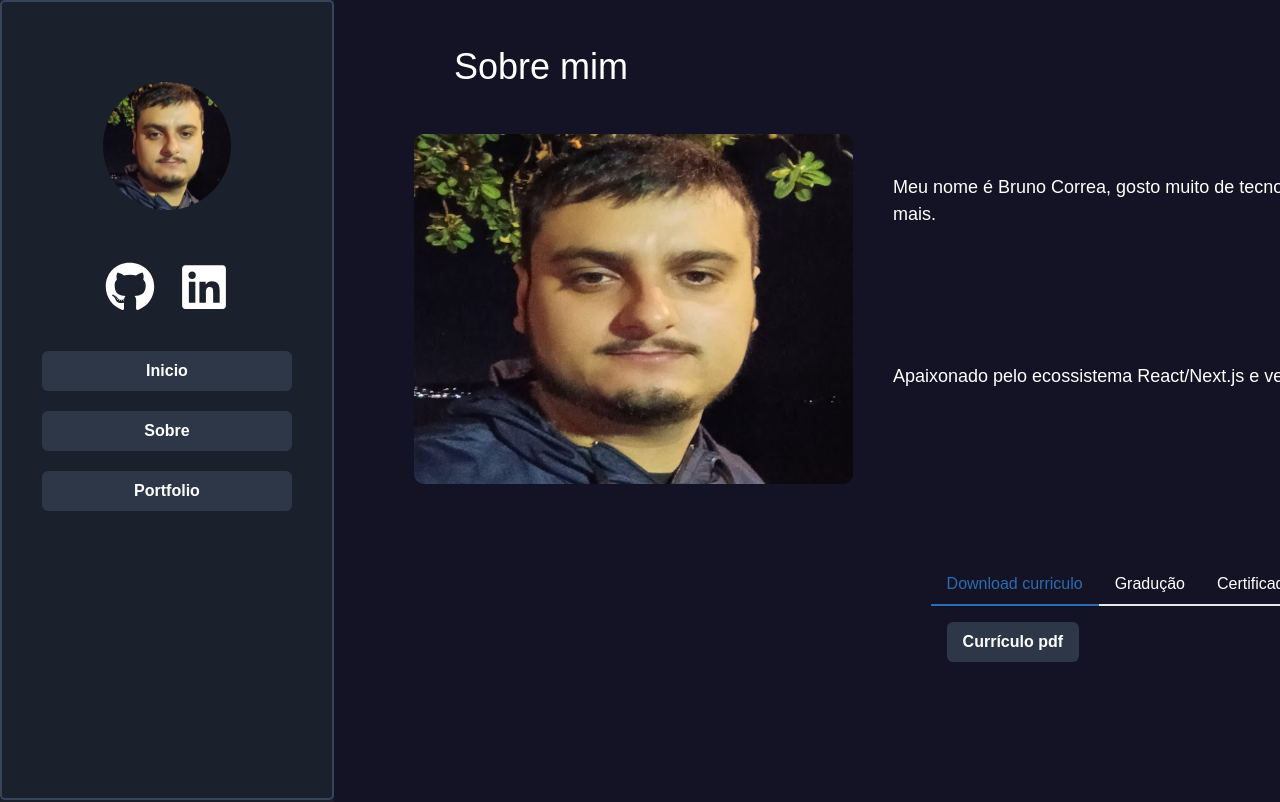
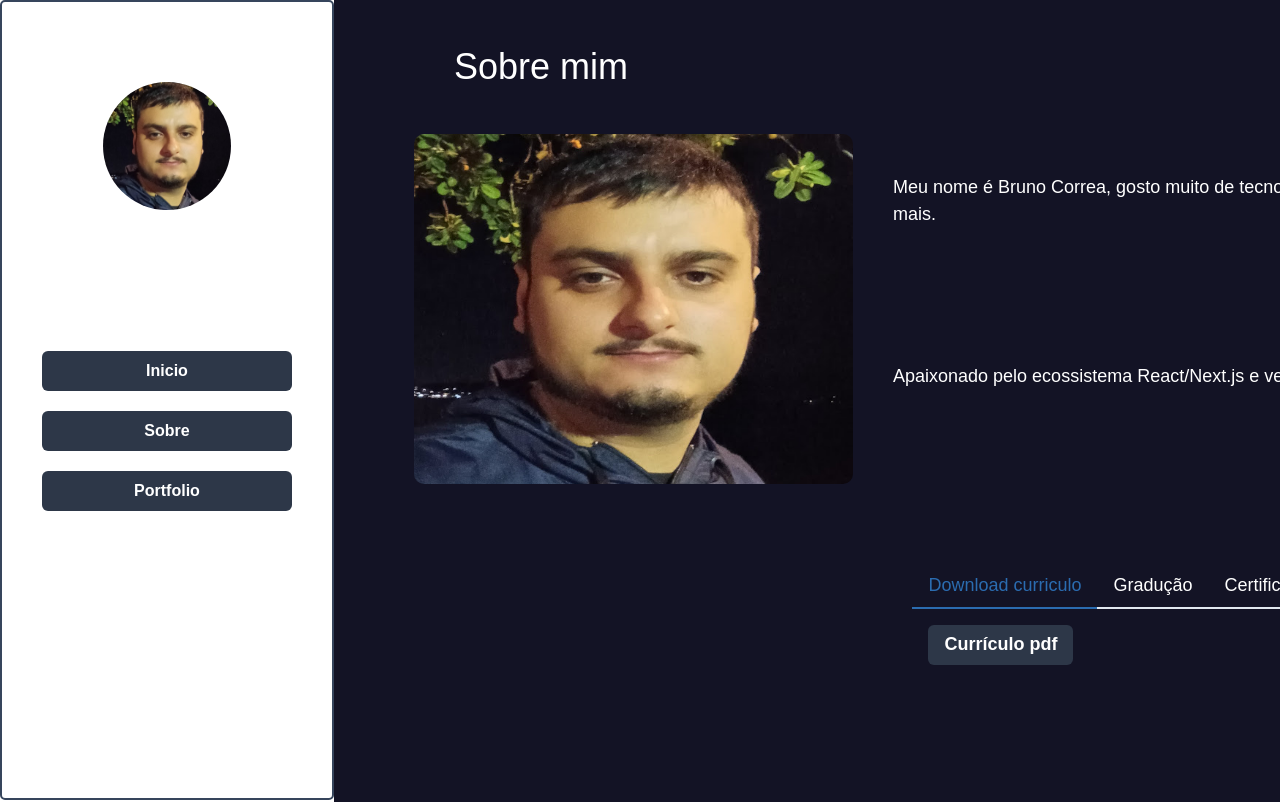
Before and after one commit to correaa1/my-portifolio, a Next.js app: page /about in a window 1280 px wide. Shown: the top 802 px of the page. Built offline with nearby package versions, Linux system fonts and the light colour scheme.

Commit message:
responsive add

```diff
--- a/app/components/header.js
+++ b/app/components/header.js
@@ -23,23 +23,24 @@ import {FaGithub, FaLinkedin} from "react-icons/fa";
 const Header = () => {
     const { isOpen, onOpen, onClose } = useDisclosure();
 
-    const [isSmallerThanMd] = useMediaQuery('(max-width: 48em)');
+    const [isSmallerThanMd] = useMediaQuery('(max-width: 75em)');
+
 
     return (
 <>
+
         <Grid
             borderRadius={5}
             border='2px solid #36455c'
-            position="relative"
+            position="sticky"
             top="0"
             left="0"
             zIndex="999"
-            h={920}
             minH={'100vh'}
-            maxH={{base:'35em', }}
+            maxH={'100vh'}
             px={10}
             w={{base:'93.75em', md:'block', }}
-            display={{base:'none',md:'block'}}
+            display={{base:'none',md:'none',lg:'block'}}
         >
                 <Grid pt={20}  display='flex' flexDir='column' justifyContent='center' alignItems='center'  >
                     <Avatar size="2xl" name="Bruno Correa" src="/my.jpg" />
@@ -93,29 +94,24 @@ const Header = () => {
         onClose={onClose}
         isOpen={isOpen}
         isFullHeight={isSmallerThanMd}
+
     >
         <DrawerOverlay />
-        <DrawerContent>
-            <DrawerCloseButton />
+        <DrawerContent minH='250vh'    maxW='lg'>
+            <DrawerCloseButton p={5 } size='2xl' w={50} bg='gray.500' _hover={{ bg: 'red.400' }}/>
             <DrawerHeader
-                borderRadius={5}
-                border='2px solid #36455c'
-                position="relative"
-                top="0"
-                left="0"
-                zIndex="999"
-                h={920}
+                fontSize='4xl'
                 px={10}
                  >Menu</DrawerHeader>
 
-                <Grid  display='flex' flexDir='column' justifyContent='center' alignItems='center'  >
-                    <Avatar size="2xl" name="Bruno Correa" src="/my.jpg" />
-                    <Box pt={10}>
+                <Grid m={20}   display='flex' flexDir='column' justifyContent='center' alignItems='center'  >
+                    <Avatar size="3xl" name="Bruno Correa" src="/my.jpg" />
+                    <Box pt={20}>
                         <Link href='https://github.com/correaa1' target="_blank" >
-                            <Icon m={3} w={50} h={50} as={FaGithub}/>
+                            <Icon m={3} w={100} h={100} as={FaGithub}/>
                         </Link>
                         <Link href='https://www.linkedin.com/in/devbrunocorrea1/' target="_blank">
-                            <Icon m={3} w={50} h={50} as={FaLinkedin }/>
+                            <Icon m={3} w={100} h={100} as={FaLinkedin }/>
                         </Link>
                     </Box>
                 </Grid>
@@ -123,7 +119,7 @@ const Header = () => {
                 <Center  flexDirection='column'>
                     <Wrap  pt={5}>
                         <Link href='/'>
-                            <Button   color='white' rounded='lg' bg='gray.700' _hover={{bg:'gray.600'}} onClick={onClose} >
+                            <Button fontSize='4xl'   color='white' p={7}  rounded='lg' w='sm'  bg='gray.600' _hover={{bg:'gray.500'}} onClick={onClose} >
                                 Inicio
                             </Button>
                         </Link>
@@ -131,7 +127,7 @@ const Header = () => {
 
                     <Wrap   pt={5}>
                         <Link href='/about'>
-                            <Button color='white' rounded='lg' bg='gray.700' _hover={{bg:'gray.600'}} onClick={onClose}>
+                            <Button fontSize='4xl' color='white' p={7} rounded='lg' w='sm'  bg='gray.600' _hover={{bg:'gray.500'}} onClick={onClose}>
                                 Sobre
                             </Button>
                         </Link>
@@ -139,7 +135,7 @@ const Header = () => {
 
                     <Wrap  pt={5}>
                         <Link href='/portfolio'>
-                            <Button color='white' rounded='lg'  bg='gray.700' _hover={{bg:'gray.600'}} onClick={onClose}>
+                            <Button fontSize='4xl' color='white' p={7}  rounded='lg' w='sm'  bg='gray.600' _hover={{bg:'gray.500'}} onClick={onClose}>
                                 Portfolio
                             </Button>
                         </Link>
@@ -152,6 +148,7 @@ const Header = () => {
             </DrawerBody>
         </DrawerContent>
     </Drawer>
+
 </>
     );
 };
--- a/app/globals.css
+++ b/app/globals.css
@@ -105,3 +105,6 @@ a {
     color-scheme: dark;
   }
 }
+.drawer-header {
+  background-color: red;
+}
--- a/pages/about.jsx
+++ b/pages/about.jsx
@@ -31,20 +31,20 @@ const About = () => {
     };
     return (
 
-            <Flex  flexDirection={{base:'column', md:'row'}}>
+            <Flex   flexDirection={{base:'column', md:'row'}}>
             <Header />
                 <PageTransition>
             <Flex minH={'100vh'}  bg='#131325' flexDirection='column' ps={20} w={1500} >
-                        <Text   fontSize='4xl'  p={10} >
+                        <Text   fontSize={{ base: '2xl', md: '3xl', lg: '4xl' }}  p={10} >
                     Sobre mim
                         </Text>
                 < Flex flexDirection='row'   >
                     <Image rounded={10} h={350} w={450} src='/my.jpg' />
                     <Grid>
-                        <Text  fontSize='lg'  p={10} >
+                        <Text  fontSize={{ base: '4xl', md: 'lg', lg: 'lg' }}  p={10} >
                           Meu nome é Bruno Correa, gosto muito de tecnologia e busco sempre estar aprendendo e inovando cada vez mais.
                         </Text>
-                        <Text  fontSize='lg' p={10}>
+                        <Text  fontSize={{ base: '4xl', md: 'lg', lg: 'lg' }} p={10}>
                          Apaixonado pelo ecossistema React/Next.js e venho buscando trabalhar com essas tecnologias frequentemente
                         </Text>
                      </Grid>
@@ -52,35 +52,35 @@ const About = () => {
              <Center>
                  <Tabs  m={20}>
                   <TabList>
-                     <Tab>Download curriculo </Tab>
-                      <Tab>Gradução</Tab>
-                      <Tab>Certificados</Tab>
+                     <Tab fontSize={{ base: '4xl', md: 'lg', lg: 'lg' }}>Download curriculo </Tab>
+                      <Tab fontSize={{ base: '4xl', md: 'lg', lg: 'lg' }}>Gradução</Tab>
+                      <Tab fontSize={{ base: '4xl', md: 'lg', lg: 'lg' }}>Certificados</Tab>
                   </TabList>
 
-                    <TabPanels>
+                    <TabPanels >
                         <TabPanel>
-                            <Button color='white' bg='gray.700' _hover={{bg:'gray.600'}}
+                            <Button fontSize={{ base: '4xl', md: 'lg', lg: 'lg' }} color='white' bg='gray.700' _hover={{bg:'gray.600'}}
                                     onClick={() => handleDownload('/Curriculo2023Att.pdf', 'Curriculo2023Att.pdf')} >
                                 Currículo pdf
                             </Button>
                         </TabPanel>
                         <TabPanel>
-                            <p>Curso de sistemas de informação Completo</p>
+                            <Text fontSize={{ base: '4xl', md: 'lg', lg: 'lg' }}>Curso de sistemas de informação Completo</Text>
                         </TabPanel>
                         <TabPanel display='flex' flexDirection='column'>
-                            <Button color='white' bg='gray.700' _hover={{bg:'gray.600'}}
+                            <Button fontSize={{ base: '4xl', md: 'lg', lg: 'lg' }} color='white' bg='gray.700' _hover={{bg:'gray.600'}}
                                     onClick={() => handleDownload('/certificadoSql.pdf', 'certificadoSql.pdf')} >
                                  Banco de dados e SQL
                             </Button>
-                            <Button mt={5} color='white' bg='gray.700' _hover={{bg:'gray.600'}}
+                            <Button fontSize={{ base: '4xl', md: 'lg', lg: 'lg' }} mt={5} color='white' bg='gray.700' _hover={{bg:'gray.600'}}
                                     onClick={() => handleDownload('/reactNative.pdf', 'reactNative.pdf')} >
                                 React Native
                             </Button>
-                            <Button mt={5} color='white' bg='gray.700' _hover={{bg:'gray.600'}}
+                            <Button fontSize={{ base: '4xl', md: 'lg', lg: 'lg' }} mt={5} color='white' bg='gray.700' _hover={{bg:'gray.600'}}
                                     onClick={() => handleDownload('/Node-Ts-Mongodb.pdf', 'Node-Ts-Mongodb.pdf')} >
                               Nodejs | Typescript | Mongo
                             </Button>
-                            <Button mt={5} color='white' bg='gray.700' _hover={{bg:'gray.600'}}
+                            <Button fontSize={{ base: '4xl', md: 'lg', lg: 'lg' }}   mt={5} color='white' bg='gray.700' _hover={{bg:'gray.600'}}
                                     onClick={() => handleDownload('/reactNative-Ts.pdf', 'reactNative-Ts.pdf')} >
                                 React Native e Typescript
                             </Button>
@@ -96,7 +96,7 @@ const About = () => {
                         transition={{duration: 0.5}}
                     >
                         <Box pt={20}>
-                        <Text  fontSize='4xl' p={10}>
+                        <Text  fontSize={{ base: '4xl', md: 'lg', lg: 'lg' }} p={10}>
                             Serviços que ofereço
                         </Text>
                     </Box>
@@ -105,18 +105,18 @@ const About = () => {
                                  bg='gray.800' borderRadius="md"
                                  boxShadow="md">
                                 <Text justifyContent='center' alignItems='center' textAlign='center' p={5}
-                                      fontSize='lg'> Desenvolvimento web</Text>
+                                      fontSize={{ base: '4xl', md: 'lg', lg: 'lg' }}> Desenvolvimento web</Text>
 
                             </Box>
                             <Box display='flex' justifyContent='center' alignItems='center' m={5} w={350} h={150}
                                  bg='gray.800' borderRadius="md"
                                  boxShadow="md">
-                                <Text textAlign='center' p={5} fontSize='lg'> Serviços Aws Amazon</Text>
+                                <Text textAlign='center' p={5} fontSize={{ base: '4xl', md: 'lg', lg: 'lg' }}> Serviços Aws Amazon</Text>
                             </Box>
                             <Box display='flex' justifyContent='center' alignItems='center' m={5} w={350} h={150}
                                  bg='gray.800' borderRadius="md"
                                  boxShadow="md">
-                                <Text textAlign='center' p={5} fontSize='lg'> Deploy da aplicação</Text>
+                                <Text textAlign='center' p={5} fontSize={{ base: '4xl', md: 'lg', lg: 'lg' }}> Deploy da aplicação</Text>
                             </Box>
                         </Wrap>
                     </motion.div>
--- a/styles/theme.jsx
+++ b/styles/theme.jsx
@@ -1,11 +1,13 @@
 import { extendTheme } from '@chakra-ui/react';
 
 const theme = extendTheme({
+
+
     styles: {
+
         global: {
             body: {
                 fontFamily:'Montserrat, sans-serif',
-                bg: 'gray.800',
                 color: 'white',
             },
 
```
